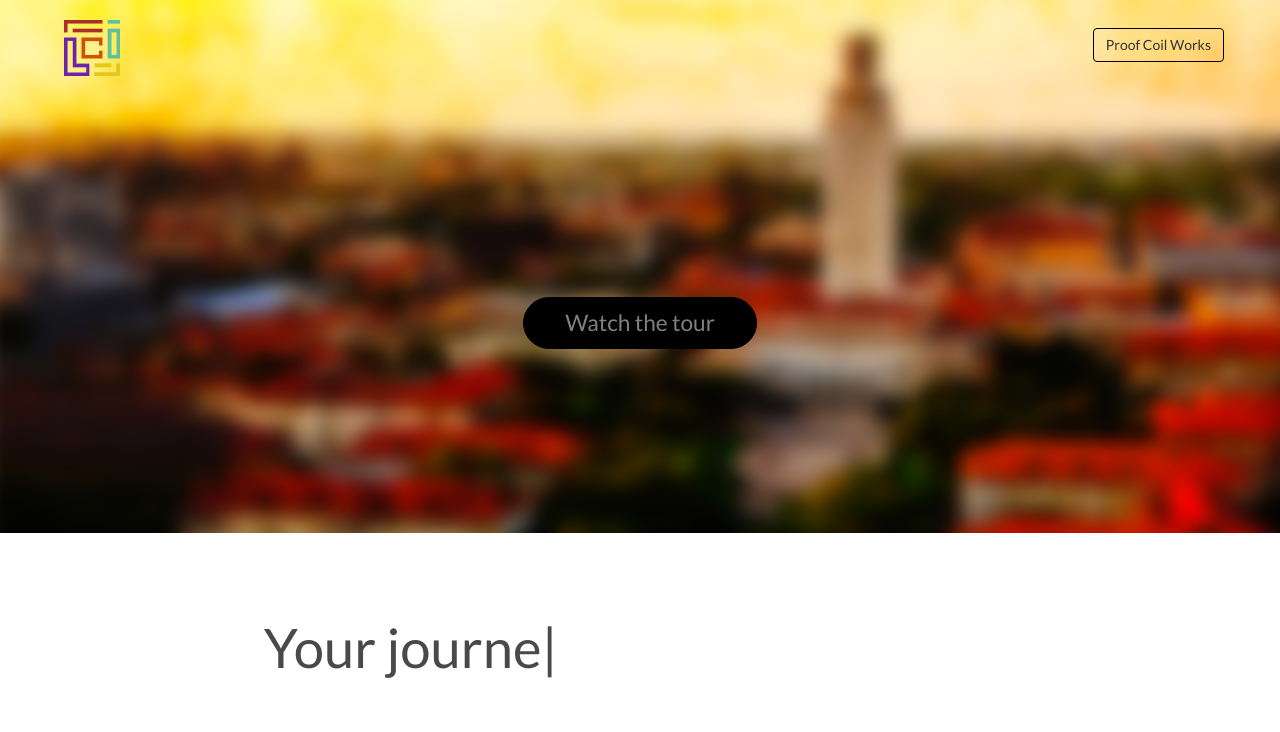
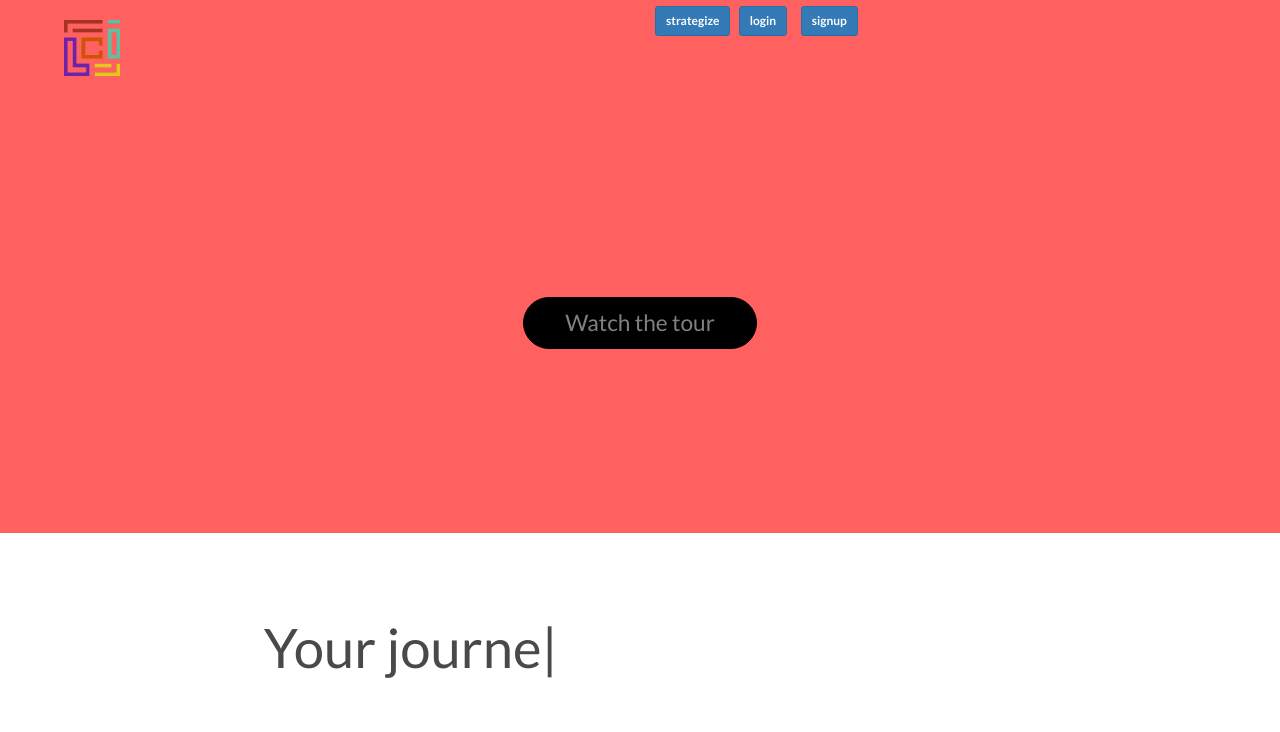
Before and after one commit to NicolasPerl/coil-landing-page-2, a PHP site: page /product.php in a window 1280 px wide. Shown: the top 732 px of the page. Run offline with PHP 8.4, Linux system fonts and the light colour scheme; some libraries are stand-ins or nearby versions.

Commit message:
header buttonss added

```diff
--- a/index.php
+++ b/index.php
@@ -60,7 +60,7 @@
                 <div class="type-wrap">
                     <div id="typed-strings">
                         <h1>Collaborate with your <strong>classmates</strong></h1>
-                        <h1>Or <em>get</em> tutored by them.</h1>
+                        <h1>Or get <em>tutored</em> by them.</h1>
                     </div>
                     <span id="typed"></span>
                 </div>
--- a/product.php
+++ b/product.php
@@ -14,10 +14,8 @@
     <link href="styles/product.css" rel="stylesheet">
     <script src="https://ajax.googleapis.com/ajax/libs/jquery/3.2.1/jquery.min.js"></script>
 
+    <!--typed.js-->
     <script src="lib/typed.min.js" type="text/javascript"></script>
-
-
-
 
     <!-- Lato font -->
     <link href="https://fonts.googleapis.com/css?family=Lato:black,400,900" rel="stylesheet">
@@ -30,17 +28,9 @@
     <![endif]-->
 
     <link rel="shortcut icon" type="image/x-icon" href="images/favicon.ico" />
-
-
-
-
   </head>
 
-
   <body>
-
-
-
       <div class="background-image">
       </div> <!-- background-image-->
 
@@ -54,9 +44,22 @@
                     </a>
             </div>
             <div class="col-xs-6">
+              <div class="loginButtons">
+                    <!--Figure out how to make button link up-->
+                    <a href="#" id="strategizeButton" class="btn btn-primary btn-sm"><strong>strategize</strong></a>
+                    <a href="#" id="loginButton" class="btn btn-primary btn-sm"><strong>login</strong></a>
+                    <a href="#" id="signupButton" class="btn btn-primary btn-sm"><strong>signup</strong></a>
+                </div>
+
+
+            <!--
                     <form class="navbar-right" action="/proof.php">
                       <button id="proofCoilWorks"type="submit" class="btn btn-default navbar-btn pull-right">Proof Coil Works</button>
                     </form>
+            -->
+
+
+
                 <!-- </div> -->
             </div>
           </div> <!-- row 1 -->
--- a/styles/product.css
+++ b/styles/product.css
@@ -5,7 +5,8 @@ body {
 
 .background-image {
 	height: 400pt;
-    background-image: url(/images/hero-bg-lg.png);
+    /*background-image: url(/images/hero-bg-lg.png);*/
+    background-color: #FF6161;
     width: 100%;
     position: absolute;
     top:0;
@@ -24,6 +25,23 @@ body {
 	margin-left: -5pt;
 }
 
+.loginButtons {
+	position: relative;
+	z-index: 100;
+	margin-right: 1%;
+}
+
+#loginButton {
+	margin: 1%;
+}
+
+#signupButton {
+	margin: 1%;
+}
+
+#strategize {
+	margin: 1%;
+}
 
 #proofCoilWorks {
 	margin-top: 20pt;
```
